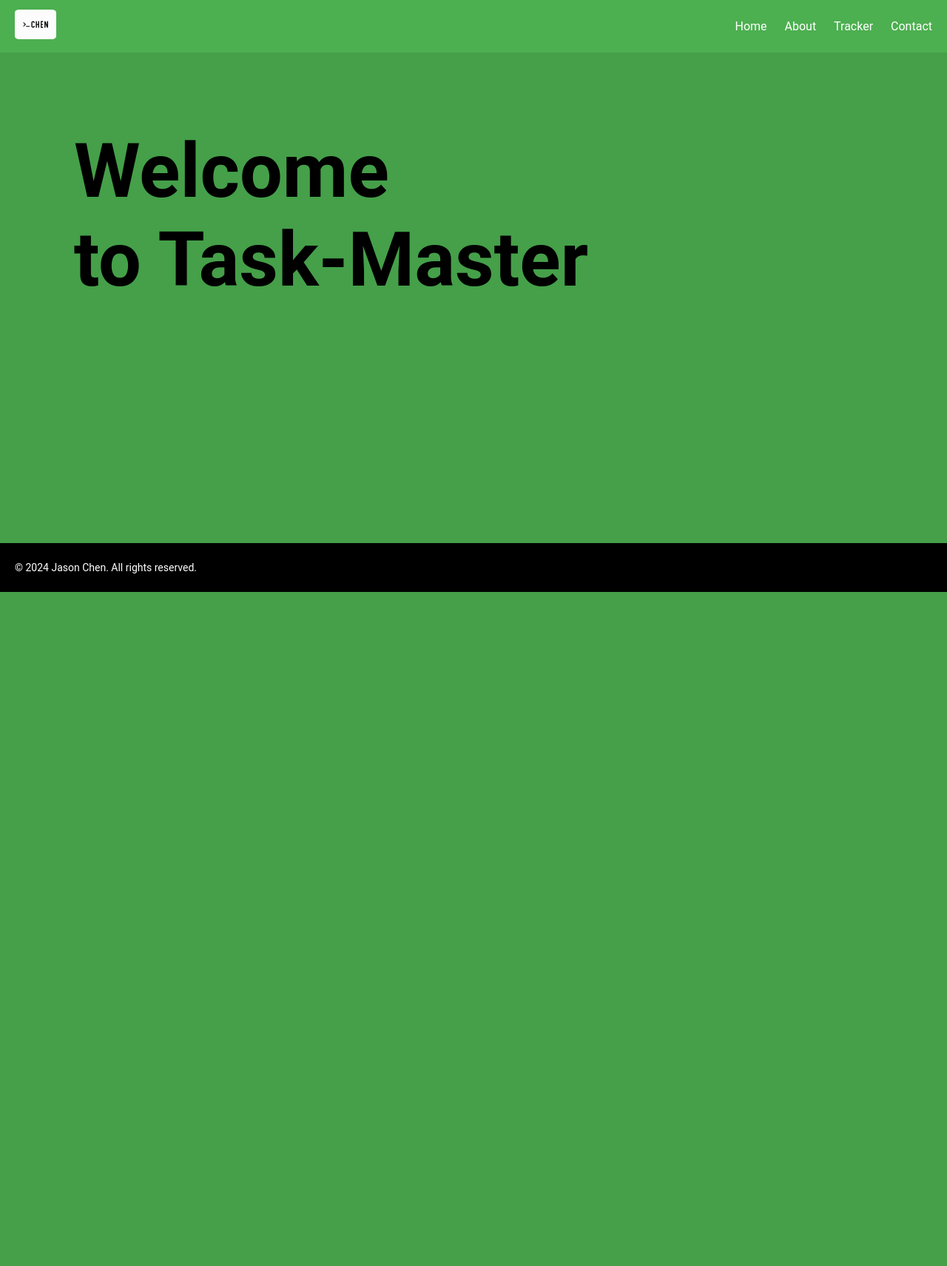
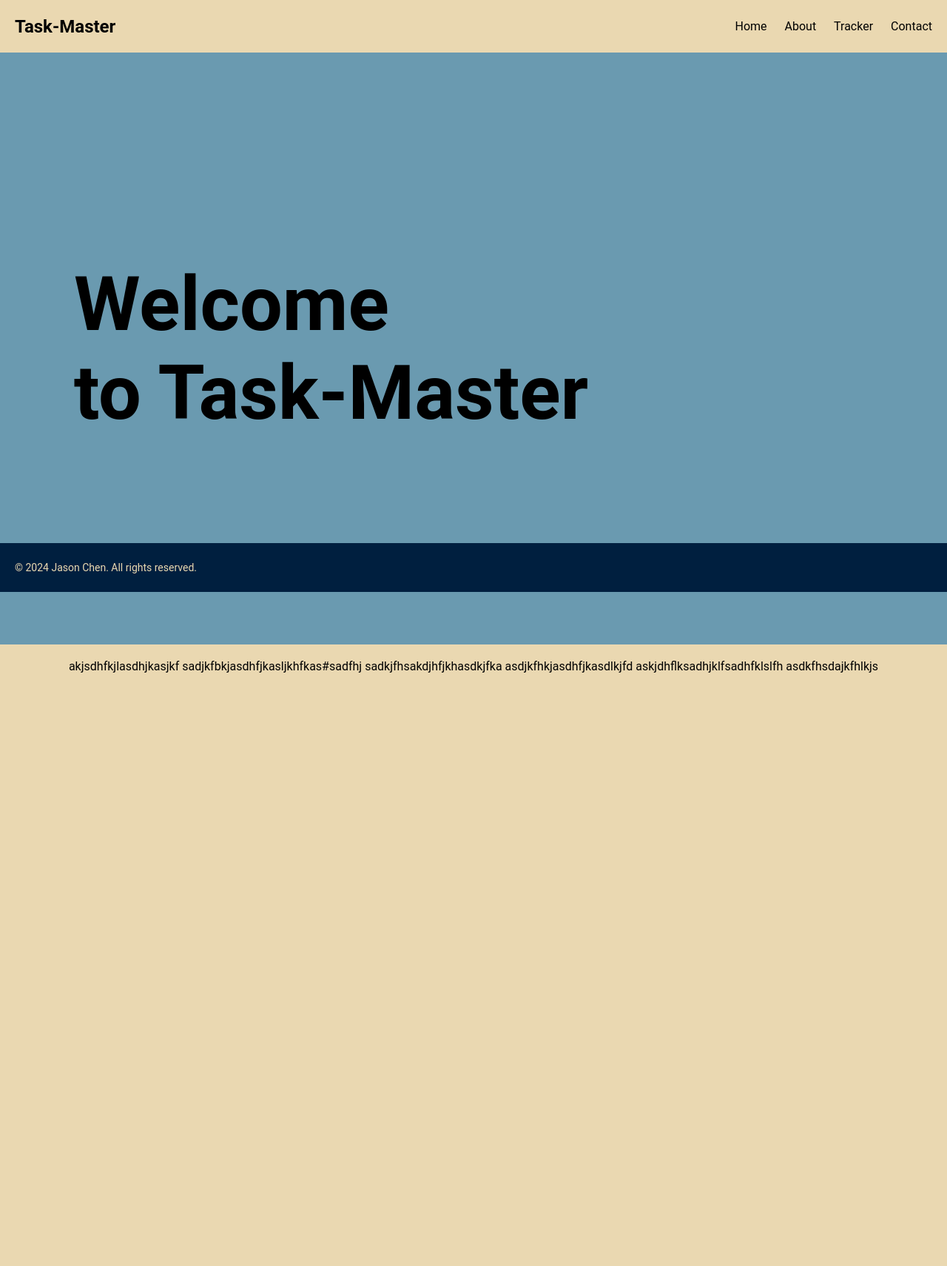
Before and after one commit to JI1IN/Task-Tracker, a Flask app: page / in a window 1280 px wide. Shown: the whole page at 74% size. Before the commit the page ends 800 px from the top, so only its background shows below. Run offline with Flask 3, Linux system fonts and the light colour scheme.

Commit message:
commit message

```diff
--- a/static/css/footer.css
+++ b/static/css/footer.css
@@ -1,7 +1,7 @@
 
 .site-footer {
-    background-color: #000000;
-    color: white;
+    background-color: #001F3F;
+    color: #EAD8B1;
     padding: 20px;
     font-size: 14px;
     text-align: left;
@@ -15,7 +15,7 @@
 
 .site-footer h2,
 .site-footer h3 {
-    color: #f8f8f8;
+    color: #EAD8B1;
     margin-bottom: 10px;
 }
 
@@ -24,7 +24,7 @@
 }
 
 .site-footer a {
-    color: #f8f8f8;
+    color: #EAD8B1;
     text-decoration: none;
 }
 
--- a/static/css/home.css
+++ b/static/css/home.css
@@ -1,8 +1,21 @@
-header{
-    background-color: #45a049;
-    min-height: 60vh;
+header {
+    background-color: #6A9AB0;
+    top: 0;
+    left: 0;
+    width: 100%;
+    min-height: 100vh;
+    display: flex;
+    justify-content: left;
+    align-items: center;
+    padding: 0 20px;
+    box-sizing: border-box;
 }
-
+main {
+    min-height: 100vh;
+    padding: 20px;
+    flex-grow: 1;
+    background-color: #EAD8B1;
+}
 
 #home-header {
     text-align: left;
@@ -12,10 +25,15 @@
 }
 @media (max-width: 768px) {
     #home-header {
-        text-align: left;
         font-size: 9vw;
     }
     header{
-        padding: 0;
+        min-height: 60vh;
     }
 }
+
+@media (max-width: 480px) {
+    #home-header {
+        font-size: 10vw;
+    }
+}
--- /dev/null
+++ b/static/css/info.txt
@@ -0,0 +1,5 @@
+- Color Schemes:
+#001F3F //Navy
+#3A6D8C //darker blue
+#6A9AB0 //lighter blue
+#EAD8B1 //beige
--- a/static/css/nav.css
+++ b/static/css/nav.css
@@ -1,7 +1,7 @@
-/* Navbar.css */
+
 
 .navbar {
-    background-color: #4CAF50;
+    background-color: #EAD8B1;
     padding: 10px 20px;
     position: sticky;
     top: 0;
@@ -16,7 +16,6 @@
 }
 
 .logo {
-    color: white;
     text-decoration: none;
     font-size: 24px;
     font-weight: bold;
@@ -34,13 +33,13 @@
 }
 
 .nav-links a {
-    color: white;
+    color: black;
     text-decoration: none;
     transition: color 0.3s;
 }
 
 .nav-links a:hover {
-    color: #000000;
+    color: #6A9AB0 ;
 }
 
 .hamburger {
--- a/static/css/styles.css
+++ b/static/css/styles.css
@@ -24,7 +24,7 @@
 }
 
 button {
-    background-color: #4CAF50;
+    background-color: #3A6D8C;
     color: white;
     border: none;
     padding: 10px 15px;
@@ -34,7 +34,7 @@
 }
 
 button:hover {
-    background-color: #45a049;
+    background-color: #3A6D8C;
 }
 
 ul {
@@ -122,7 +122,7 @@
 
 #todo-list li strong {
     font-size: 18px;
-    color: #4CAF50;
+    color: #3A6D8C ;
 }
 
 @media (max-width: 1024px) {
@@ -178,7 +178,7 @@
 }
 
 .expand-btn {
-    background-color: #4CAF50;
+    background-color: #3A6D8C ;
     color: white;
     border: none;
     padding: 5px 10px;
@@ -188,7 +188,7 @@
 }
 
 .expand-btn:hover {
-    background-color: #45a049;
+    background-color: #3A6D8C ;
 }
 
 .expand-btn:focus {
--- a/templates/about.html
+++ b/templates/about.html
@@ -15,7 +15,7 @@
 <body>
     <nav class="navbar">
         <div class="container">
-            <a href="/" class="logo"><img src="../static/imgs/grafik_transparent.png" alt="logo" style="height: 40px; width: auto; border-radius: 10%"></a>
+            <a href="/" class="logo " style="color: black">Task-Master</a>
             <div class="nav-links" id="nav-links">
                 <ul>
                     <li><a href="/">Home</a></li>
--- a/templates/app.html
+++ b/templates/app.html
@@ -12,7 +12,7 @@
 <body>
  <nav class="navbar">
         <div class="container">
-            <a href="/" class="logo"><img src="../static/imgs/grafik_transparent.png" alt="logo" style="height: 40px; width: auto; border-radius: 10%"></a>
+            <a href="/" class="logo " style="color: black">Task-Master</a>
             <div class="nav-links" id="nav-links">
                 <ul>
                     <li><a href="/">Home</a></li>
--- a/templates/contact.html
+++ b/templates/contact.html
@@ -15,7 +15,7 @@
 <body>
     <nav class="navbar">
         <div class="container">
-            <a href="/" class="logo"><img src="../static/imgs/grafik_transparent.png" alt="logo" style="height: 40px; width: auto; border-radius: 10%"></a>
+            <a href="/" class="logo " style="color: black">Task-Master</a>
             <div class="nav-links" id="nav-links">
                 <ul>
                     <li><a href="/">Home</a></li>
--- a/templates/index.html
+++ b/templates/index.html
@@ -15,7 +15,7 @@
 <body>
     <nav class="navbar">
         <div class="container">
-            <a href="/" class="logo"><img src="../static/imgs/grafik_transparent.png" alt="logo" style="height: 40px; width: auto; border-radius: 10%"></a>
+            <a href="/" class="logo " style="color: black">Task-Master</a>
             <div class="nav-links" id="nav-links">
                 <ul>
                     <li><a href="/">Home</a></li>
@@ -32,7 +32,14 @@
         Welcome<br>
         to Task-Master
     </header>
-
+    <main>
+        akjsdhfkjlasdhjkasjkf
+        sadjkfbkjasdhfjkasljkhfkas#sadfhj
+        sadkjfhsakdjhfjkhasdkjfka
+        asdjkfhkjasdhfjkasdlkjfd
+        askjdhflksadhjklfsadhfklslfh
+        asdkfhsdajkfhlkjs
+    </main>
      <footer class="site-footer">
         <div class="footer-content">
             <p>&copy; 2024 Jason Chen. All rights reserved.</p>
```
